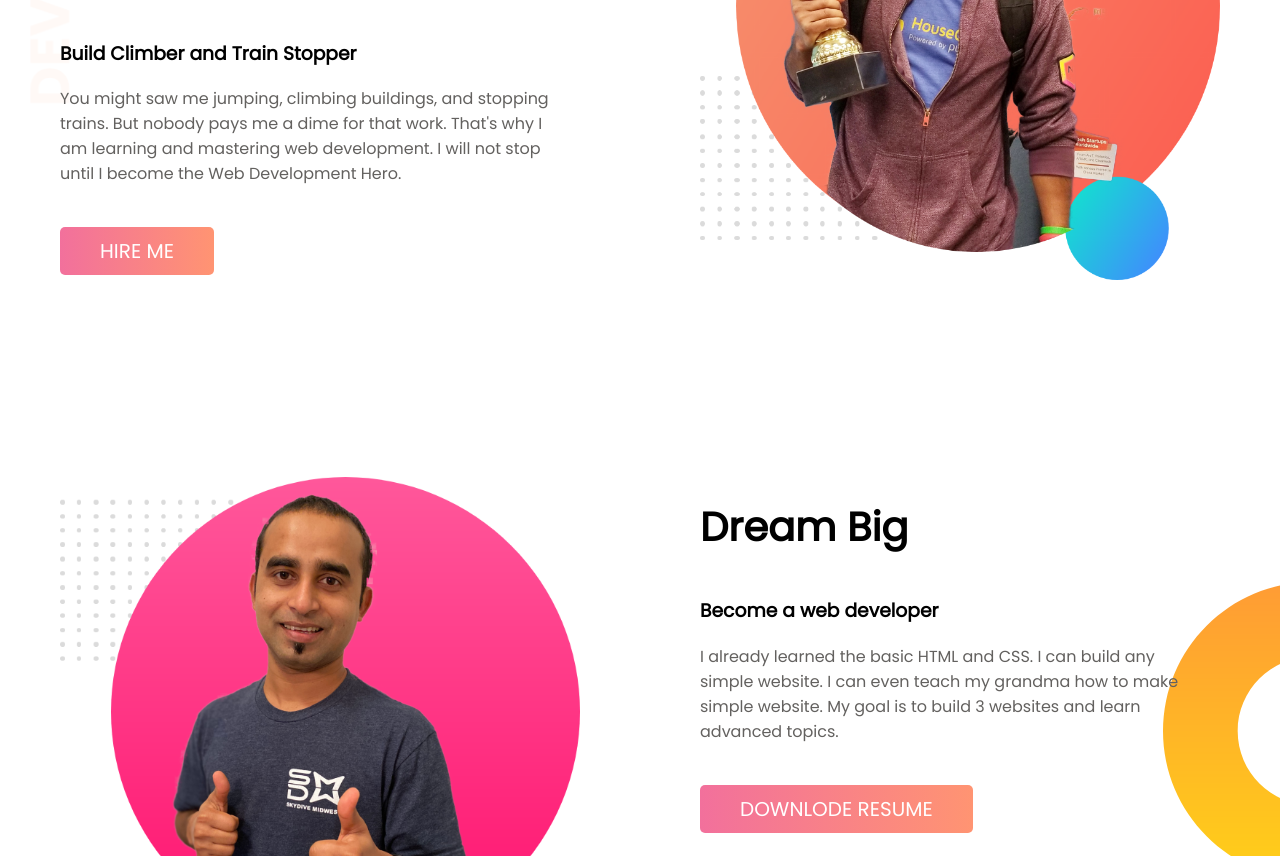
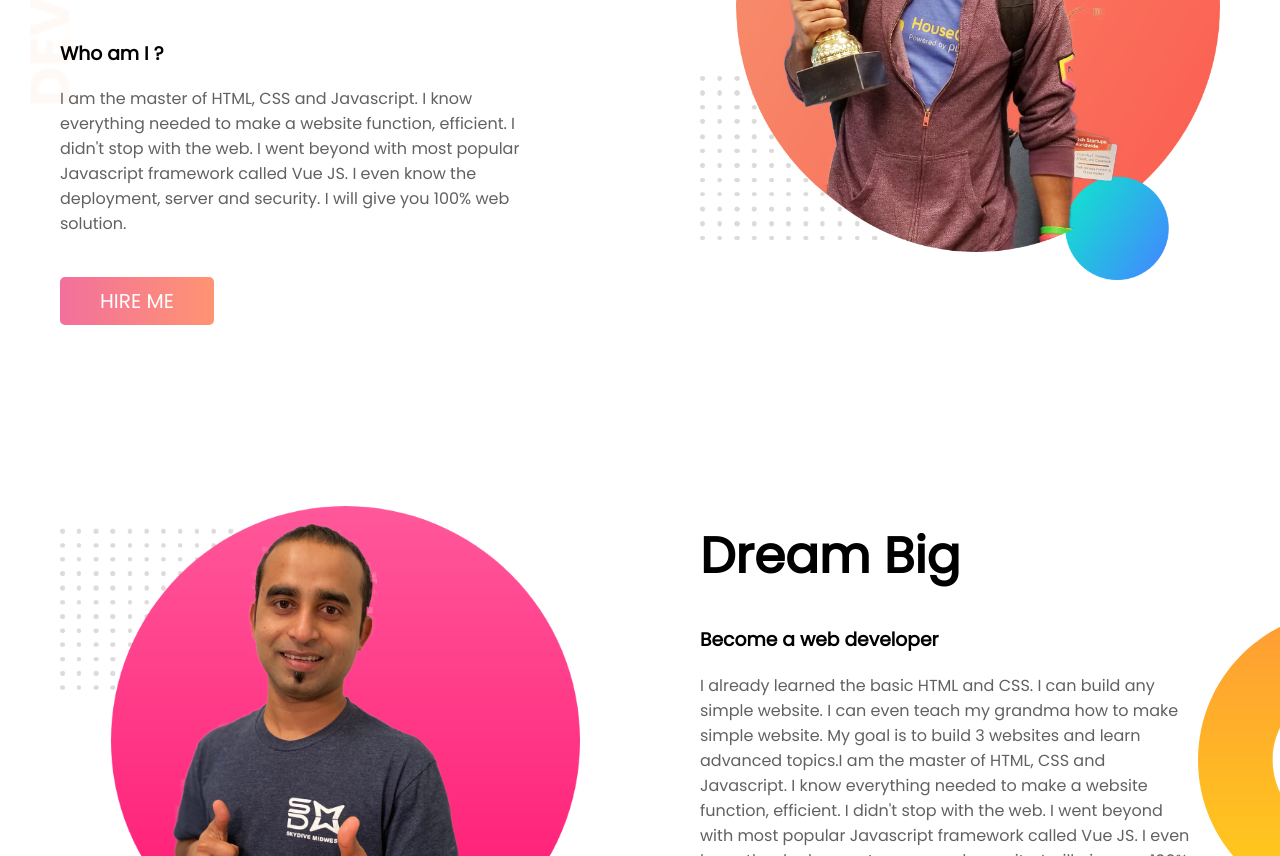
Before and after one commit to AlaminMJ/Developer-portfolio-, a plain HTML site: page index.html in a window 1280 px wide. Shown: the part 256-1112 px from the top of the page. Drawn offline with Linux system fonts and the light colour scheme.

Commit message:
Describe your commit here

```diff
--- a/index.html
+++ b/index.html
@@ -16,8 +16,8 @@
            <h1>Welcome To </h1>
               <h1>  <span>
             Peter Parker </span>World</h1>
-            <h3>Build Climber and Train Stopper</h3>
-            <p>You might saw me jumping, climbing buildings, and stopping trains. But nobody pays me a dime for that work. That's why I am learning and mastering web development. I will not stop until I become the Web Development Hero.</p>
+            <h3>Who am I ?</h3>
+            <p>I am the master of HTML, CSS and Javascript. I know everything needed to make a website function, efficient. I didn't stop with the web. I went beyond with most popular Javascript framework called Vue JS. I even know the deployment, server and security. I will give you 100% web solution.</p>
             <a href="">Hire me</a>
 
        </div>
@@ -32,7 +32,7 @@
         <div class="half-width">
             <h1>Dream Big</h1>
                 <h3>Become a web developer</h3>
-                <p>I already learned the basic HTML and CSS. I can build any simple website. I can even teach my grandma how to make simple website. My goal is to build 3 websites and learn advanced topics.</p>
+                <p>I already learned the basic HTML and CSS. I can build any simple website. I can even teach my grandma how to make simple website. My goal is to build 3 websites and learn advanced topics.I am the master of HTML, CSS and Javascript. I know everything needed to make a website function, efficient. I didn't stop with the web. I went beyond with most popular Javascript framework called Vue JS. I even know the deployment, server and security. I will give you 100% web solution.</p>
                 <a href="">downlode resume</a>
         </div>
     </section>
--- a/style.css
+++ b/style.css
@@ -48,12 +48,12 @@ body{
     display: flex;
     background-image: url(images/dream-bg.png);
     background-repeat: no-repeat;
-    background-position: right;
+    background-position: 103%;
     margin-bottom: 80px;
 
 }
 .second-section h1{
-    font-size: 40px;
+    font-size: 50px;
     line-height: 100px;
     padding: 0;
     margin: 0;
```
